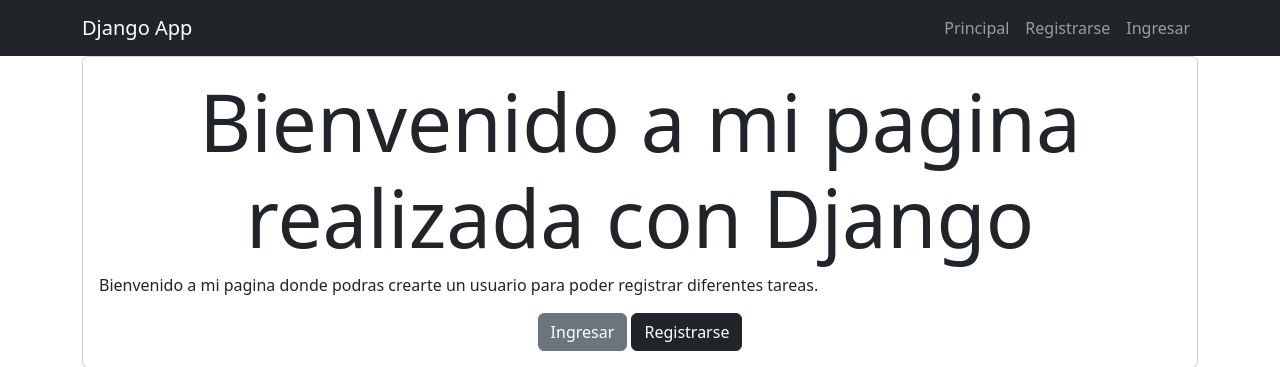
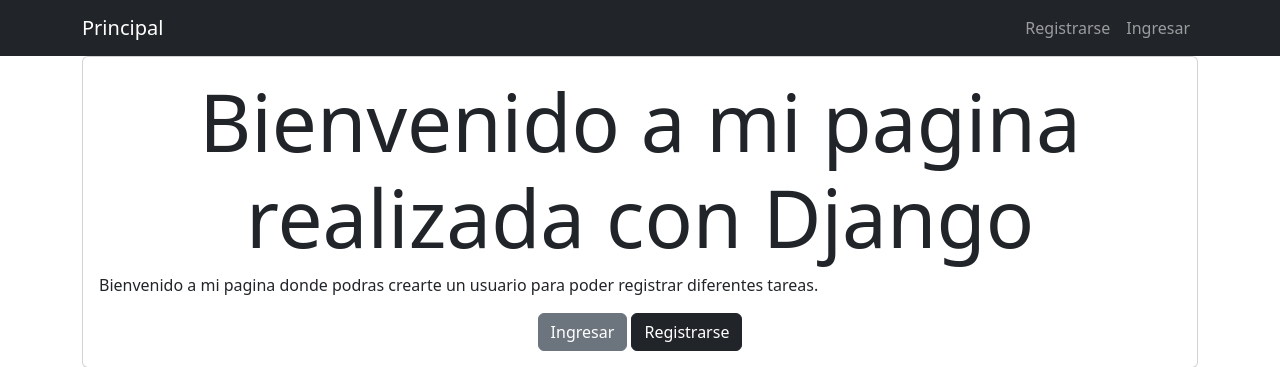
Before and after one commit to aguspacheco/Django-auth-crud, a Django app: page / in a window 1280 px wide. Shown: the top 367 px of the page. Run offline with Django 4.2, Linux system fonts and the light colour scheme.

```diff
--- a/tasks/templates/base.html
+++ b/tasks/templates/base.html
@@ -13,7 +13,7 @@
   <body>
     <nav class="navbar navbar-expand-lg bg-dark navbar-dark">
       <div class="container">
-        <a class="navbar-brand" href="/">Django App</a>
+        <a class="navbar-brand" href="/">Principal</a>
         <button
           class="navbar-toggler"
           type="button"
@@ -27,13 +27,11 @@
         </button>
         <div class="collapse navbar-collapse" id="navbarNav">
           <ul class="navbar-nav ms-auto">
-            <li class="nav-item">
-              <a href="/" class="nav-link">Principal</a>
-            </li>
+            <li class="nav-item"></li>
 
             {% if user.is_authenticated %}
             <li class="nav-item">
-              <a href="{% url 'tasks' %}" class="nav-link">Tareas Pendientes</a>
+              <a href="{% url "/tasks" %}" class="nav-link">Tareas Pendientes</a>
             </li>
             <li class="nav-item">
               <a href="{% url 'tasks_completed' %}" class="nav-link">Tareas Completadas</a>
--- a/tasks/views.py
+++ b/tasks/views.py
@@ -89,7 +89,7 @@ def create_task(request):
         except ValueError:
             return render(request, 'create_task.html', {
                 'form': TaskForm,
-                'error': 'Por favor provee un dato valido'
+                'error': 'Por favor ingrese un dato valido'
         })
 
 @login_required
```
Also changed, not shown: tasks/templates/create_task.html (+2 -5 lines).
